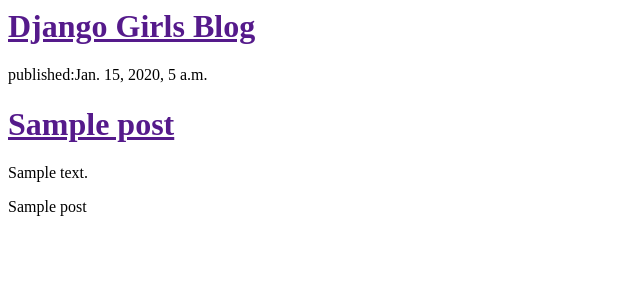
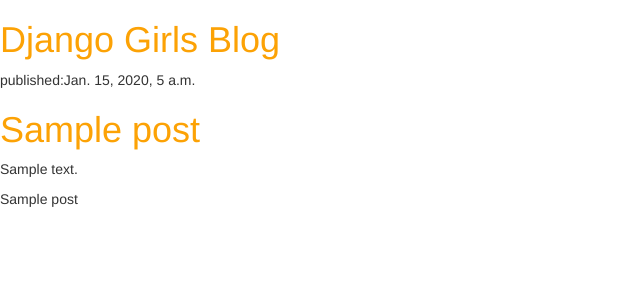
Before and after one commit to DiaAudi/my-first-blog, a Django app: page / in a window 1280 px wide. Shown: the top 300 px of the page, without its empty margins (0-640 px from the left). Run offline with Django 3.2, Linux system fonts and the light colour scheme; tables that the repository leaves empty hold one stand-in row (values such as "Sample post"); some libraries are stand-ins or nearby versions.

Commit message:
Add css.

```diff
--- /dev/null
+++ b/blog/static/css/blog.css
@@ -0,0 +1,3 @@
+h1 a {
+        color: #FCA205;
+}
--- a/blog/templates/blog/post_list.html
+++ b/blog/templates/blog/post_list.html
@@ -1,6 +1,10 @@
+{% load static %}
 <html>
     <head>
         <title>Django Girls blog</title>
+        <link rel="stylesheet" href="//maxcdn.bootstrapcdn.com/bootstrap/3.2.0/css/bootstrap.min.css">
+        <link rel="stylesheet" href="//maxcdn.bootstrapcdn.com/bootstrap/3.2.0/css/bootstrap-theme.min.css">
+        <link rel="stylesheet" href="{% static 'css/blog.css' %}">
     </head>
     <body>
         <div>
--- a/mysite/settings.py
+++ b/mysite/settings.py
@@ -119,4 +119,7 @@ USE_TZ = True
 # https://docs.djangoproject.com/en/3.0/howto/static-files/
 
 STATIC_URL = '/static/'
-STATIC_ROOT = os.path.join(BASE_DIR, 'static')
+STATICFILES_DIRS = (
+    os.path.join(BASE_DIR, 'static'),#不加无法加载static文件
+)
+STATIC_ROOT = os.path.join(BASE_DIR, 'static1')
```
